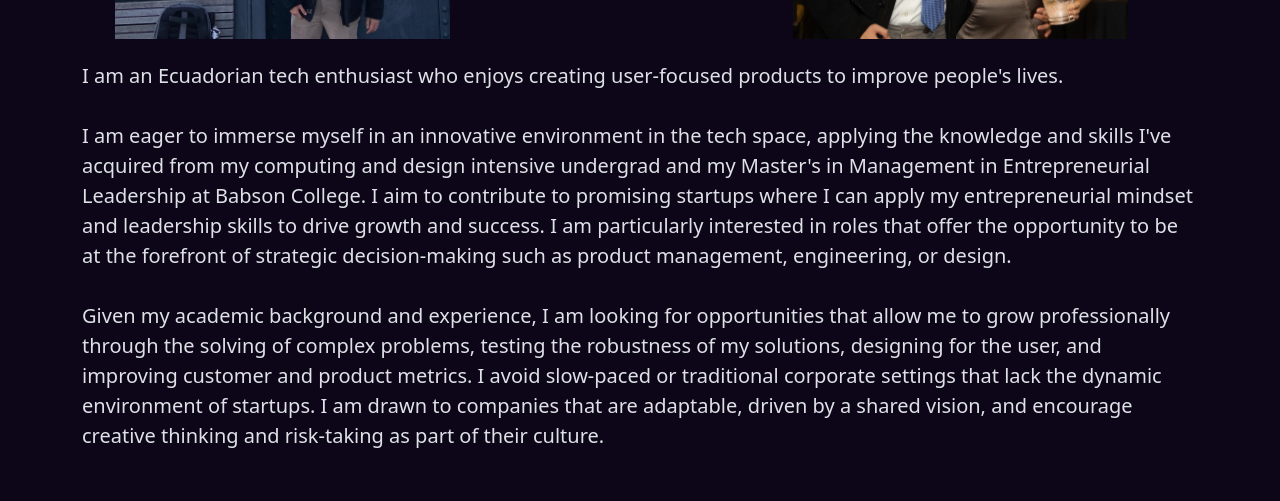
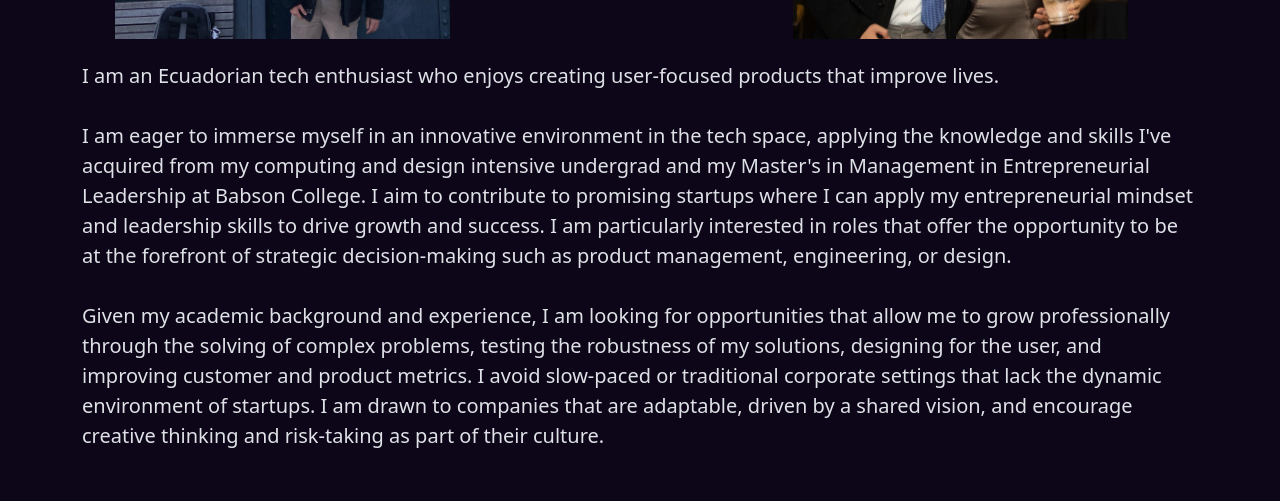
Before and after one commit to PapaKrlo/PapaKrlo.github.io, a plain HTML site: page about.html in a window 1280 px wide. Shown: the part 1200-1701 px from the top of the page. Drawn offline with nearby package versions, Linux system fonts and the light colour scheme.

Commit message:
update one line in about

```diff
--- a/about.html
+++ b/about.html
@@ -59,7 +59,7 @@
           <img id="ball-pic" src="./img/foto-ball.jpeg" alt="image of me and my amazing girlfriend Valentina" class="img-fluid translate-middle2 image-about">
           <!-- <img src="./img/yop-selfie.jpg" class="img-fluid translate-middle2 image-about"></img> -->
 
-          <p class="top-100 start-0 info"> I am an Ecuadorian tech enthusiast who enjoys creating user-focused products to improve people's lives.
+          <p class="top-100 start-0 info"> I am an Ecuadorian tech enthusiast who enjoys creating user-focused products that improve lives.
             <br><br>I am eager to immerse myself in an innovative environment in the tech space, applying the knowledge and skills I've acquired from my computing and design
             intensive undergrad and my Master's in Management in Entrepreneurial Leadership at Babson College. I aim to contribute to promising startups where I can apply my entrepreneurial mindset and leadership skills to drive growth and success. I am particularly interested in roles that offer the opportunity to be at the forefront of strategic decision-making such as product management, engineering, or design.
             <br><br>Given my academic background and experience, I am looking for opportunities that allow me to grow professionally through the solving of complex problems,
```
